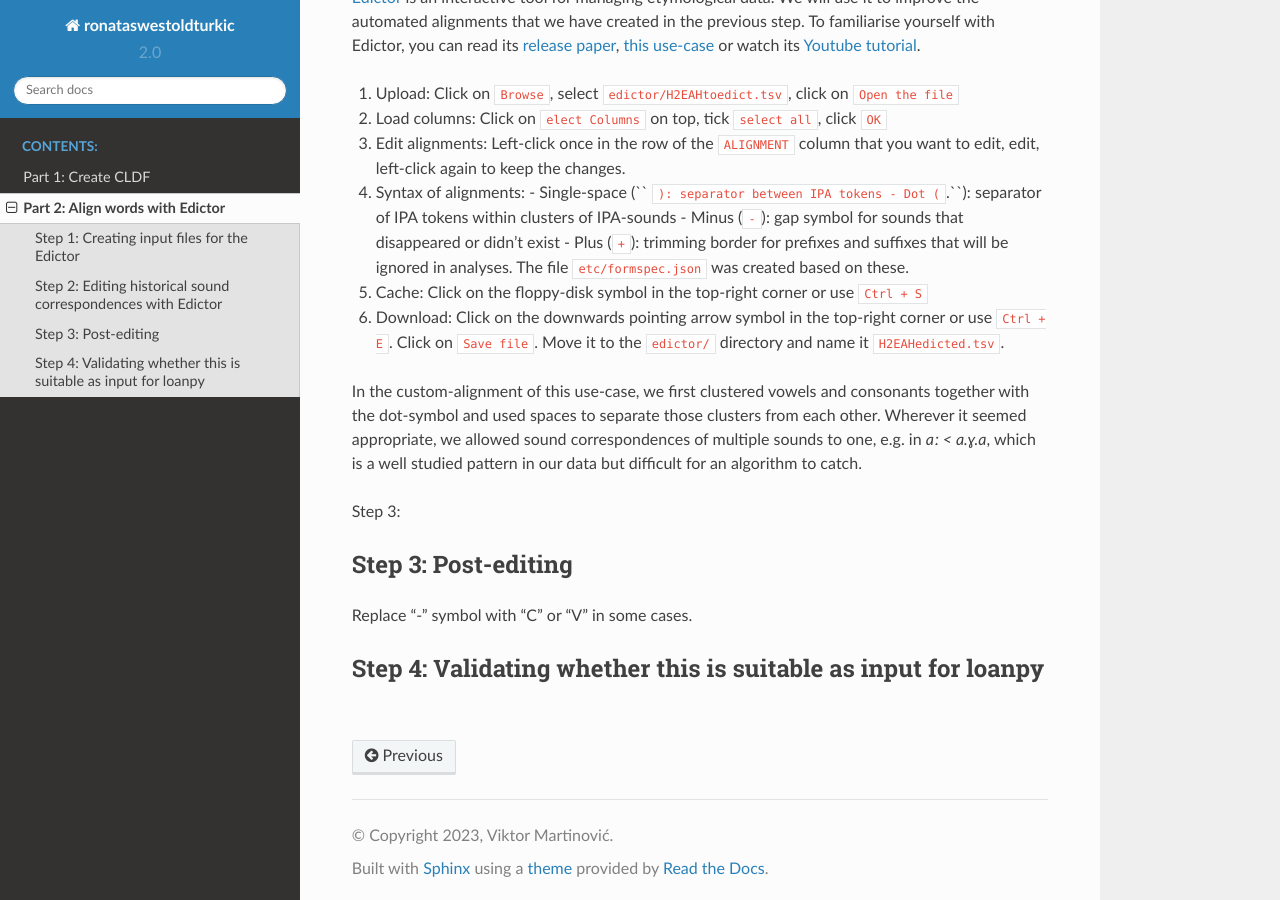
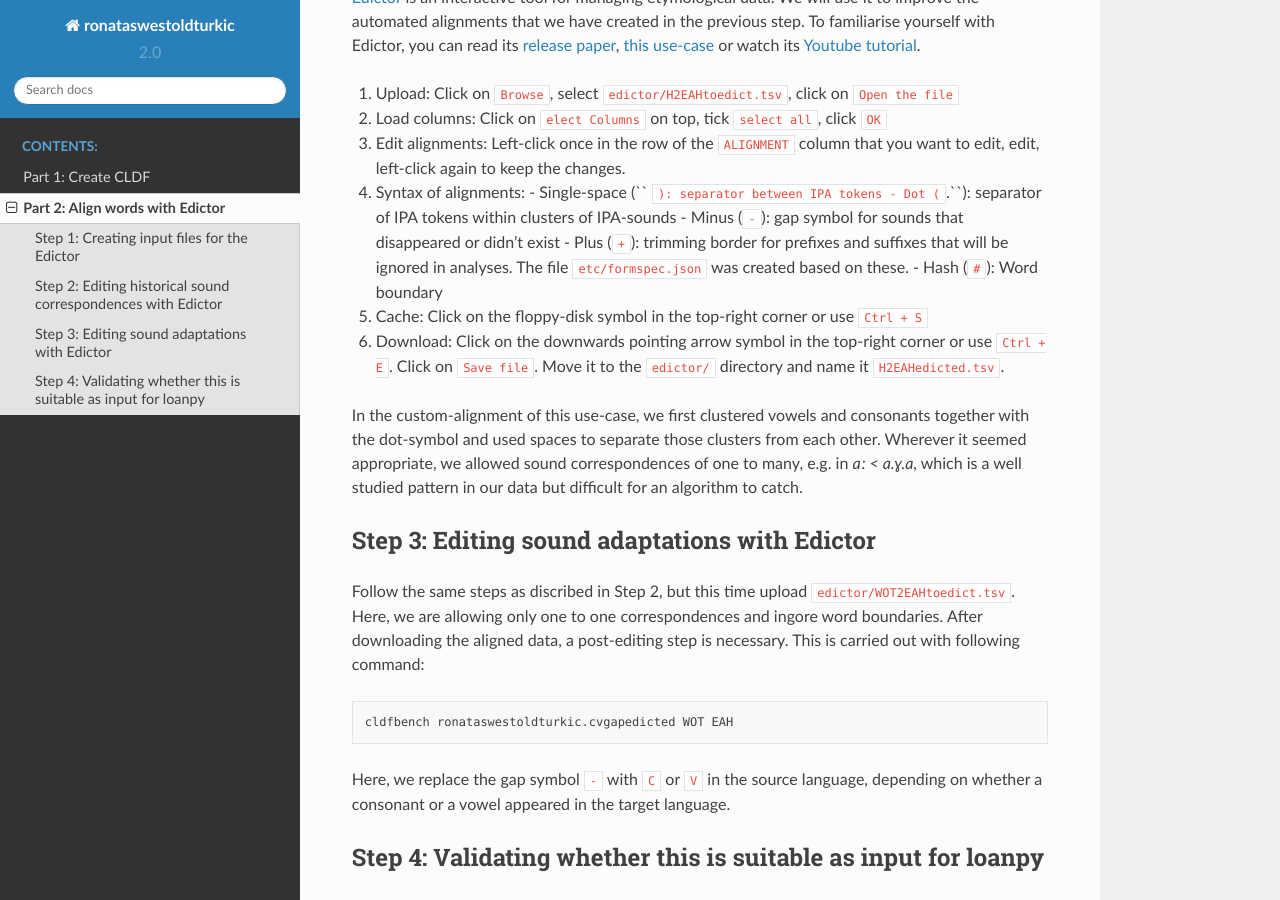
Before and after one commit to LoanpyDataHub/ronataswestoldturkic, a Sphinx documentation site: the page built from docs/mkedictor.rst, in a window 1280 px wide and 900 px high, scrolled down 1881 px. Built offline with Sphinx 7.4.7 and the Read the Docs theme 2.0.0, drawn with Linux system fonts in a browser that asks for light colours.

Commit message:
[skip ci] continue 5 writing docs part 2

```diff
--- a/docs/mkedictor.rst
+++ b/docs/mkedictor.rst
@@ -60,17 +60,22 @@ Step 2: Editing historical sound correspondences with Edictor
    - Dot (``.``): separator of IPA tokens within clusters of IPA-sounds
    - Minus (``-``): gap symbol for sounds that disappeared or didn't exist
    - Plus (``+``): trimming border for prefixes and suffixes that will be ignored in analyses. The 		 file ``etc/formspec.json`` was created based on these.
+   - Hash (``#``): Word boundary
 #. Cache: Click on the floppy-disk symbol in the top-right corner or use ``Ctrl + S``
 #. Download: Click on the downwards pointing arrow symbol in the top-right corner or use ``Ctrl + E``. Click on ``Save file``. Move it to the ``edictor/`` directory and name it ``H2EAHedicted.tsv``.
 
-In the custom-alignment of this use-case, we first clustered vowels and consonants together with the dot-symbol and used spaces to separate those clusters from each other. Wherever it seemed appropriate, we allowed sound correspondences of multiple sounds to one, e.g. in *aː < a.ɣ.a*, which is a well studied pattern in our data but difficult for an algorithm to catch.
+In the custom-alignment of this use-case, we first clustered vowels and consonants together with the dot-symbol and used spaces to separate those clusters from each other. Wherever it seemed appropriate, we allowed sound correspondences of one to many, e.g. in *aː < a.ɣ.a*, which is a well studied pattern in our data but difficult for an algorithm to catch.
 
-Step 3:
+Step 3: Editing sound adaptations with Edictor
+----------------------------------------------
 
-Step 3: Post-editing
---------------------
+Follow the same steps as discribed in Step 2, but this time upload ``edictor/WOT2EAHtoedict.tsv``. Here, we are allowing only one to one correspondences and ingore word boundaries. After downloading the aligned data, a post-editing step is necessary. This is carried out with following command:
 
-Replace "-" symbol with "C" or "V" in some cases.
+.. code-block:: sh
+
+   cldfbench ronataswestoldturkic.cvgapedicted WOT EAH
+
+Here, we replace the gap symbol ``-`` with ``C`` or ``V`` in the source language, depending on whether a consonant or a vowel appeared in the target language.
 
 Step 4: Validating whether this is suitable as input for loanpy
 ---------------------------------------------------------------
```
